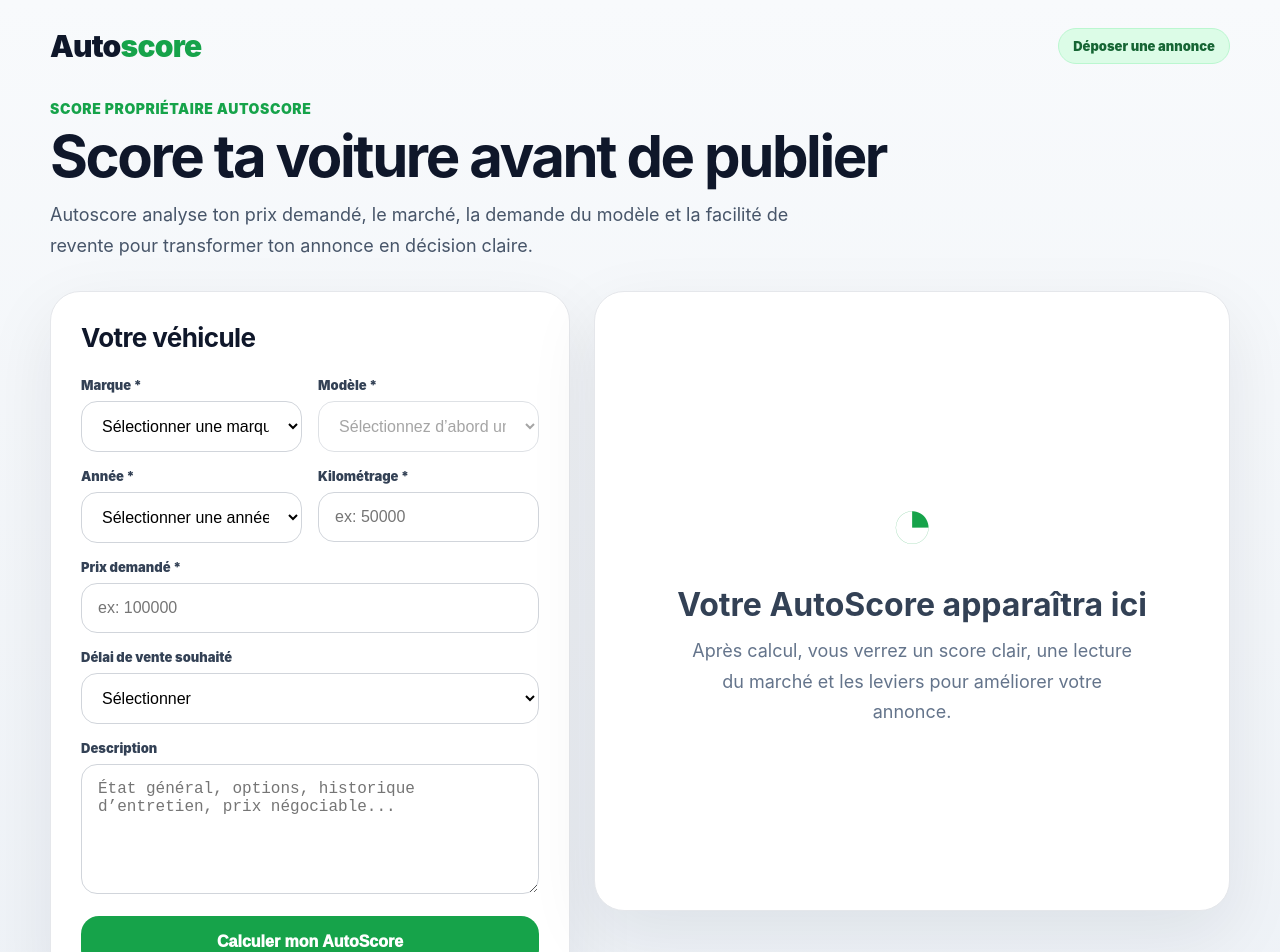
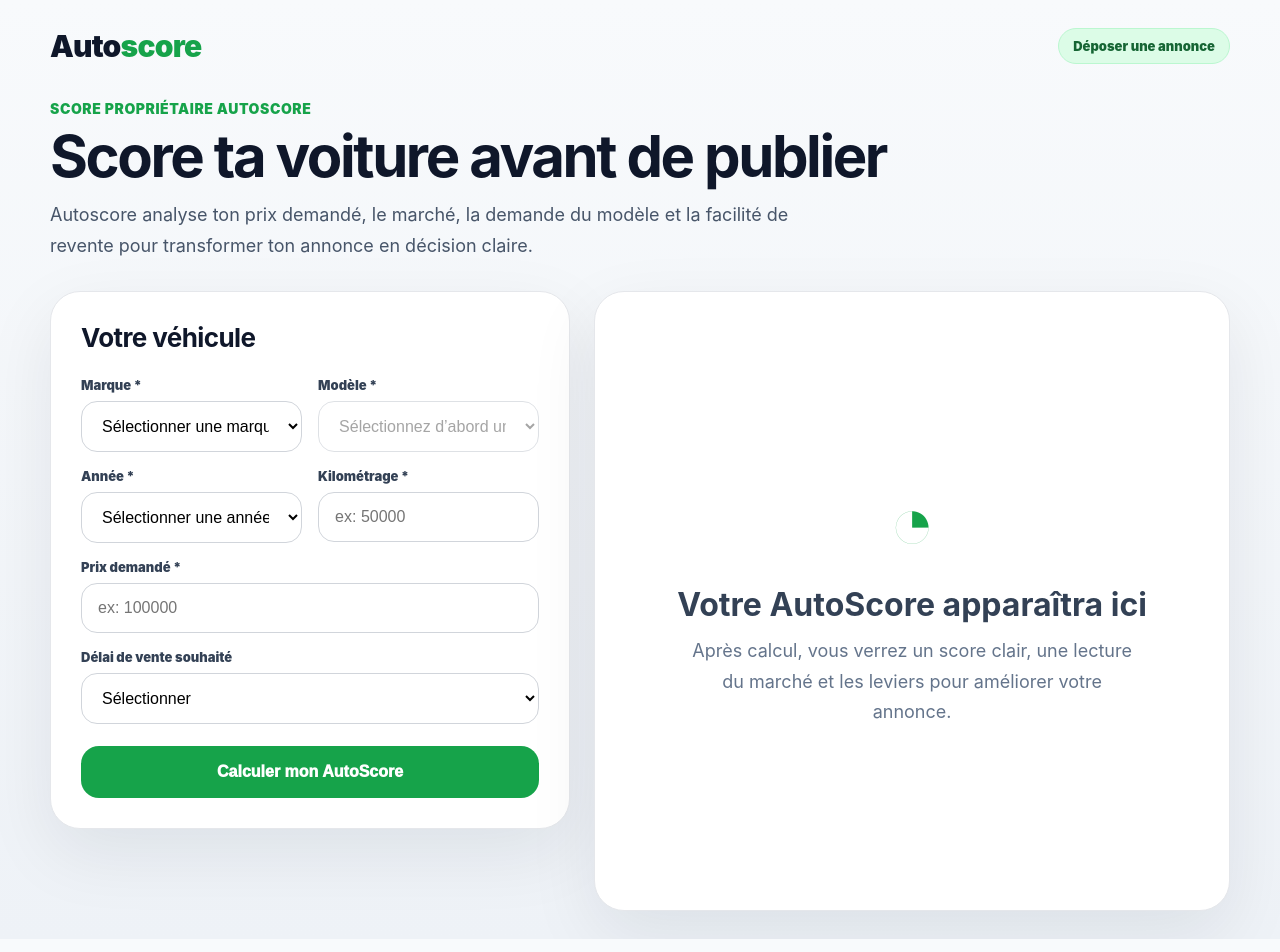
Before and after one commit to jiiiiiippo-svg/autoscore, a Next.js app: page /score in a window 1280 px wide. Shown: the top 952 px of the page. Built offline with nearby package versions, Linux system fonts and the light colour scheme.

Commit message:
Remove description field from seller form

```diff
--- a/app/api/score/route.ts
+++ b/app/api/score/route.ts
@@ -53,7 +53,7 @@
       mileage,
       askingPrice,
       saleTiming: String(body.saleTiming || ""),
-      description: String(body.description || ""),
+      description: "",
       comparablePrices,
     });
 
--- a/app/score/page.tsx
+++ b/app/score/page.tsx
@@ -11,7 +11,6 @@
   mileage: string;
   askingPrice: string;
   saleTiming: string;
-  description: string;
 };
 
 type ScoreResult = {
@@ -326,7 +325,6 @@
     mileage: "",
     askingPrice: "",
     saleTiming: "",
-    description: "",
   });
 
   const [result, setResult] = useState<ScoreResult | null>(null);
@@ -488,16 +486,6 @@
                   <option value="1-3">1 à 3 mois</option>
                   <option value="3-6">3 à 6 mois</option>
                 </select>
-              </label>
-
-              <label style={{ ...labelStyle, gridColumn: "1 / -1" }}>
-                Description
-                <textarea
-                  style={{ ...inputStyle, minHeight: 130, resize: "vertical" }}
-                  value={form.description}
-                  onChange={(e) => updateField("description", e.target.value)}
-                  placeholder="État général, options, historique d’entretien, prix négociable..."
-                />
               </label>
             </div>
 
```
